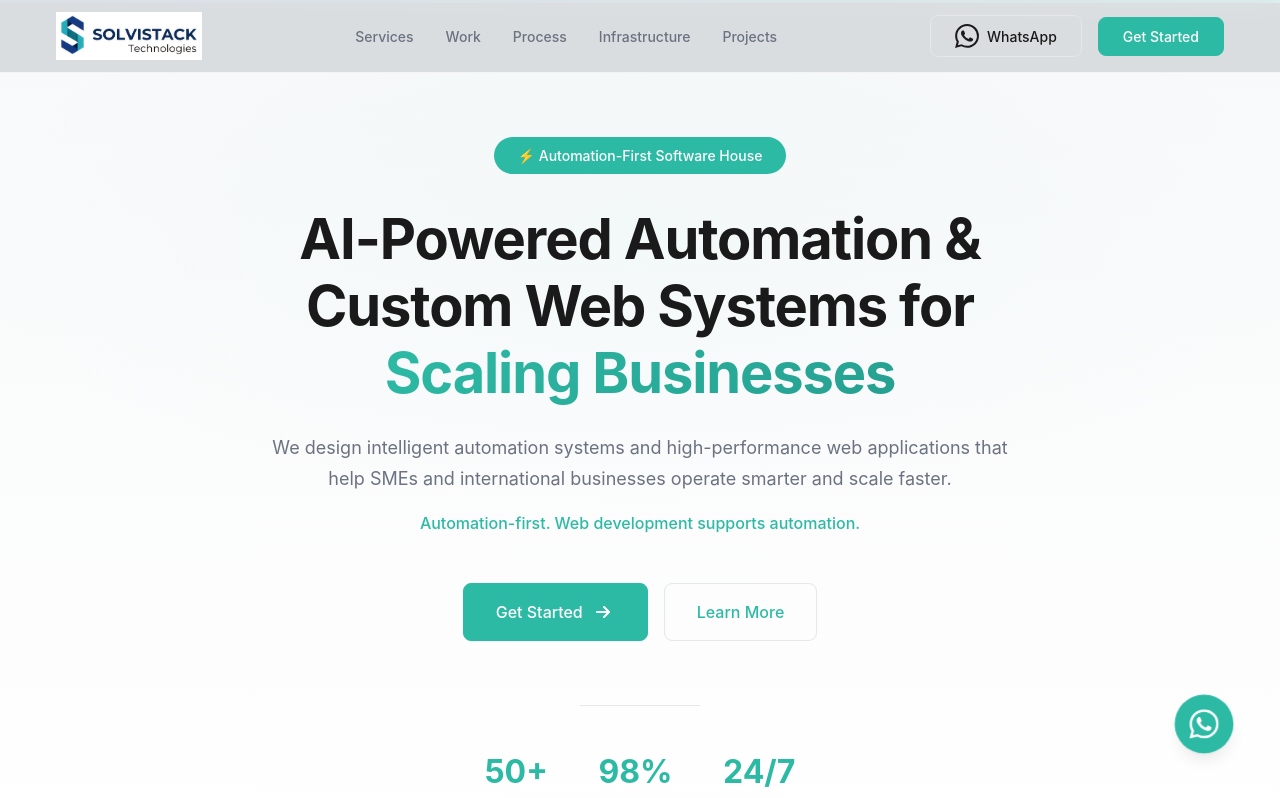
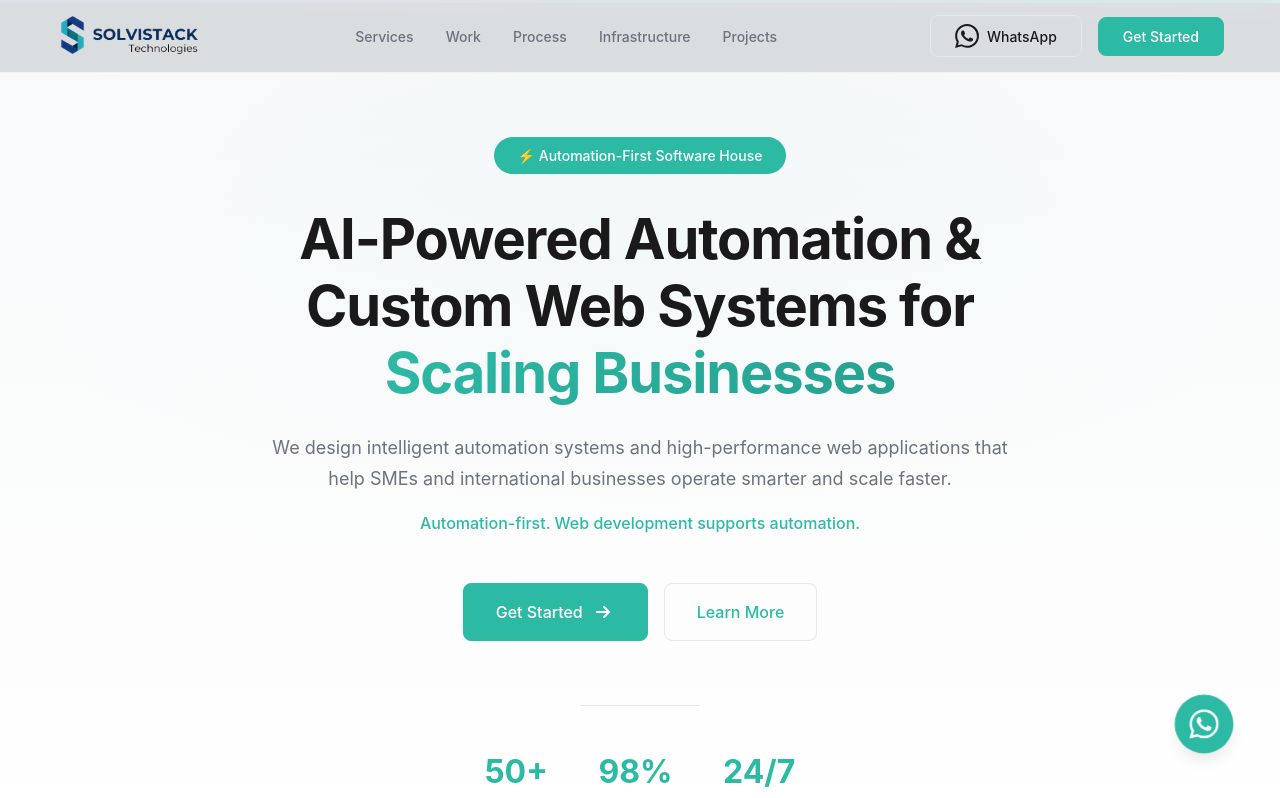
Before and after one commit to aneeq6174/solvistack-website, a React (Vite) app: page / in a window 1280 px wide. Shown: the top 798 px of the page. Built offline with nearby package versions, Linux system fonts and the light colour scheme.

Commit message:
updated logo to png

```diff
--- a/src/components/layout/Footer.jsx
+++ b/src/components/layout/Footer.jsx
@@ -34,7 +34,7 @@ export function Footer() {
             {/* Column 1: Logo + Tagline */}
             <div className="footer-column">
               <Link to="/" className="footer-logo">
-                <img src="/logo.png" alt="SolviStack Technologies" />
+                <img src="/Solvistack_logo.png" alt="SolviStack Technologies" />
               </Link>
               <p className="footer-tagline">
                 Automation-first software house building intelligent systems and web applications for scaling businesses.
--- a/src/components/layout/Navbar.jsx
+++ b/src/components/layout/Navbar.jsx
@@ -75,7 +75,7 @@ export function Navbar() {
             aria-label="SolviStack Home"
           >
             <img
-              src="/logo.png"
+              src="/Solvistack_logo.png"
               alt="SolviStack Technologies"
               className="nav-logo-img"
               onError={(e) => {
```
Also changed, not shown: public/Solvistack_logo.png (added).
